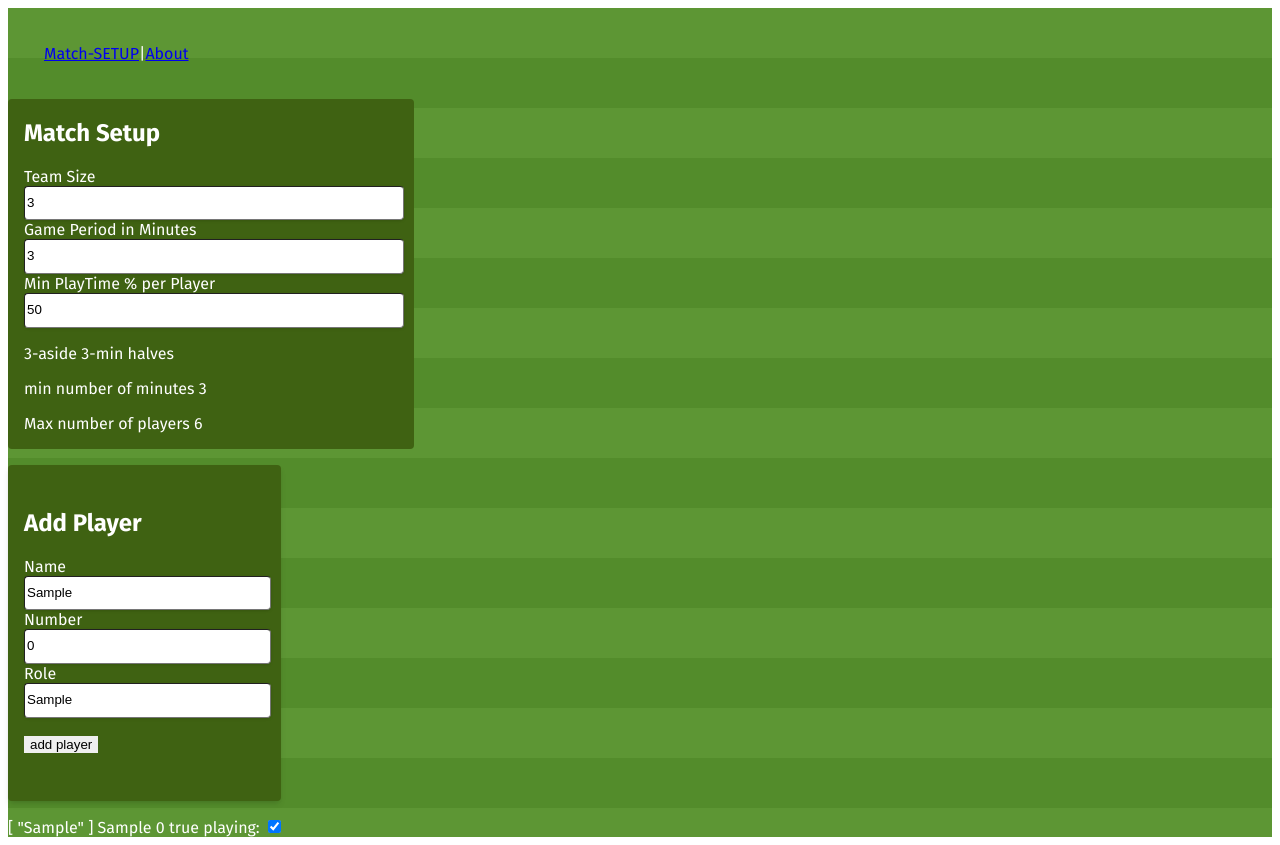
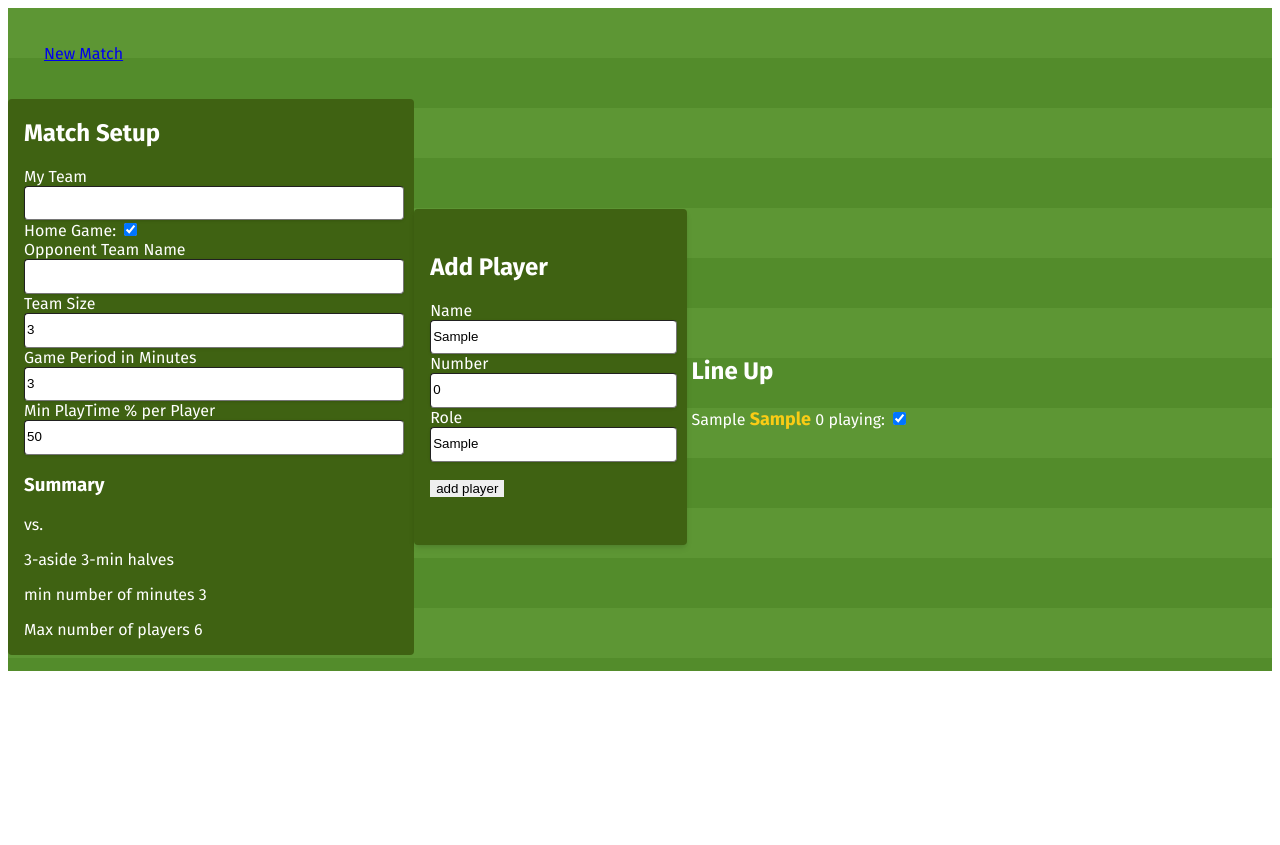
Before and after one commit to techfort/faircoach, a Vue app: page / in a window 1280 px wide. Both pictures are taken after typing "Sample", "Sample" into the empty fields and a click on the button "add player". After the commit the page ends 800 px from the top, so only its background shows below. Built offline with nearby package versions, Linux system fonts and the light colour scheme.

Commit message:
better layout, home/away team switches, starting on scoring goals

```diff
--- a/src/App.vue
+++ b/src/App.vue
@@ -1,8 +1,7 @@
 <template>
   <div class="p-0 m-0">
     <nav class="p-9 flex">
-      <router-link to="/">Match-SETUP</router-link> |
-      <router-link to="/about">About</router-link>
+      <router-link to="/">New Match</router-link>
     </nav>
     <router-view />
   </div>
--- a/src/components/MatchSetup.vue
+++ b/src/components/MatchSetup.vue
@@ -1,8 +1,23 @@
 <template>
-    <div>
+    <div class="flex">
       <div class="flex items-center justify-between">
-        <form class="bg-lime-800 rounded px-4 mb-4 border-0 border-lime-300">
+        <form class="bg-lime-800 rounded px-4 mb-4 border-0 border-lime-300" @submit.prevent>
           <h2>Match Setup</h2>
+          <div>
+            <label for="myTeamName">My Team</label>
+            <input type="text" name="myTeamName"
+              class="shadow appearance-none border rounded py-2 w-full focus:outline-none leading-tight"
+              v-model="game.myTeamName" />
+            Home Game: <input type="checkbox" name="isHomeGame" v-model="game.isHomeGame" />
+          </div>
+
+          <div>
+            <label for="opponentTeamName">Opponent Team Name</label>
+            <input type="text" name="opponentTeamName"
+              class="shadow appearance-none border rounded py-2 w-full focus:outline-none leading-tight"
+              v-model="game.opponentTeamName" />
+          </div>
+
           <div>
             <label for="teamSize">Team Size</label>
             <input type="number" name="teamSize"
@@ -22,13 +37,17 @@
               class="shadow appearance-none border rounded py-2 w-full focus:outline-none leading-tight"
               name="minimumPlayTime" v-model="game.minimumPlayTime" />
           </div>
-          <p>{{ game.teamSize }}-aside {{ game.periodLength }}-min halves</p>
-          <p>min number of minutes {{ minimumNumberOfMinutes }}</p>
-          <p>Max number of players {{ maxNumberOfPlayers }}</p>
+          <div>
+          <h3>Summary</h3>
+            <p>{{ game.myTeamName }} vs. {{ game.opponentTeamName }}</p>
+            <p>{{ game.teamSize }}-aside {{ game.periodLength }}-min halves</p>
+            <p>min number of minutes {{ minimumNumberOfMinutes }}</p>
+            <p>Max number of players {{ maxNumberOfPlayers }}</p>
+          </div>
         </form>
       </div>
       <div class="flex items-center justify-between">
-        <form class="bg-lime-800 shadow-md rounded px-4 pt-6 pb-8 mb-4 border-0" v-on:submit.prevent>
+        <form class="bg-lime-800 shadow-md rounded px-4 pt-6 pb-8 mb-4 border-0" @submit.prevent>
           <div class="flex flex-row clear-both"><h2>Add Player</h2></div>
           <div>
             <label for="name">Name</label>
@@ -56,11 +75,16 @@
           <p><button @click="addPlayer()" class="border-0">add player</button></p>
         </form>
       </div>
-      <div class="flex flex-row items-center justify-between clear-both">
-        <div v-if="game.players.size >= game.teamSize"><button @click="startMatch($event)">start match</button></div>
+      <div class="flex flex-row items-center justify-between clear-both m-1">
         <div>
+          <div v-if="game.players.size >= game.teamSize">
+            <button @click="startMatch($event)"
+              class="border-0 border-lime-800 rounded-md bg-yellow-600 shadow-md px-3 text-shao text-lg text-white">GO TO MATCH</button>
+          </div>
+          <h2>Line Up</h2>
           <div v-for="[id, player] in store.players" :key="player.id">
-            <span :id="id">{{ player.roles }} {{ player.name }} {{ player.playerNumber + ' ' + player.isPlaying }}
+            <span :id="id">{{ player.roles[0] }}
+              <span class="font-bold text-yellow-400 text-lg">{{ player.name }}</span> {{ player.playerNumber }}
               playing: <input type="checkbox" v-bind="player" class="border-0 border-lime-200 bg-slate-300" v-model="player.isPlaying" /></span>
           </div>
         </div>
--- a/src/helpers/index.ts
+++ b/src/helpers/index.ts
@@ -21,8 +21,15 @@
 };
 
 export type Goal = {
-  scorer: Player,
-  at: Date,
+  id: string,
+  scorer: number,
+  team: string,
+  at: number,
+};
+
+export type Shot = {
+  at: number,
+  team: ''
 };
 
 export type Duration = {
@@ -33,13 +40,14 @@
 export type Game = {
   id: string,
   isOngoing: boolean,
+  myTeamName: string,
+  opponentTeamName: string,
   teamSize: number,
   numberOfPeriods: number,
   periodLength: number,
   matchStart: Date,
   matchEnd: Date,
   goals: Array<Goal>,
-  opponentScore: number,
   isHomeGame: boolean,
   players: Map<string, Player>,
   minimumPlayTime: number,
@@ -92,11 +100,12 @@
   isOngoing: false,
   teamSize,
   periodLength,
+  myTeamName: '',
+  opponentTeamName: '',
   matchStart: new Date(),
   matchEnd: new Date(),
   goals: new Array<Goal>(),
   breaks: new Array<Interval>(),
-  opponentScore: 0,
   isHomeGame,
   players: new Map<string, Player>(),
   minimumPlayTime: 50,
@@ -104,9 +113,11 @@
   finished: false,
 });
 
-export const newGoal = (player: Player) : Goal => ({
-  at: new Date(),
+export const newGoal = (at: number, player: number, team: string) : Goal => ({
+  id: uuidv4(),
+  at,
   scorer: player,
+  team,
 });
 
 export const playPlayer = (player: Player) : Player => {
@@ -202,10 +213,10 @@
 
 export const totalBreaksLength = (game: Game) : number => Math.trunc(game.breaks.reduce((prev, cur) => prev + (cur.end - cur.start), 0) / 1000);
 
-export const homeGoal = (player: Player, game: Game) : Game => {
+export const scoreGoal = (at: number, player: number, team: string, game: Game) : Game => {
   const g = game;
-  g.goals.push(newGoal(player));
+  g.goals.push(newGoal(at, player, team));
   return g;
 };
 
-export const getScore = (game: Game) : string => `${game.goals.length} - ${game.opponentScore}`;
+// export const getScore = (game: Game) : string => `${game.goals.length} - ${game.opponentGoals.length}`;
--- a/src/views/MatchView.vue
+++ b/src/views/MatchView.vue
@@ -1,6 +1,16 @@
 <template>
-  <div id="matchProgress" class="w-screen p-16 text-sky-300 font-bold">
-    <circle-progress :percent="percentageOfMatch" :show-percent="true" class="text-center" />
+  <div id="matchProgress" class="w-screen p-16 m-4 font-bold">
+    <div class="flex bg-lime-800 m-4 items-center justify-content">
+      <circle-progress :percent="percentageOfMatch" :show-percent="true" class="text-center" />
+      <div>
+        <h2>{{ homeTeam }} - {{ awayTeam }}</h2>
+        <h2>{{ homeGoals }} - {{ awayGoals }}</h2>
+        <div class="grid grid-cols-2 gap-4">
+          <div>Add Goal for Hone</div>
+          <div>Add Goal for Away</div>
+        </div>
+      </div>
+    </div>
     {{ state }}
     <button v-if="state == 'NOT_STARTED'" @click="start()">start</button>
     <button v-if="state == 'PLAYING'" @click="pause()">pause</button>
@@ -9,7 +19,7 @@
     <div>
       <button @click="reset()">reset</button>
     </div>
-    <div>
+    <div v-if="debug">
       Breaks
       <div v-for="b in store.g.breaks" :key="b.start">
         {{ b.start }} => {{ b.end }}
@@ -19,7 +29,6 @@
     <div>
       <div v-for="[id, p] in store.g.players" :key="id">
         <player-view :player="p" :game="store.g" />
-        <!-- {{ p.name }} - {{ playerTime(p).minutes }}:{{ playerTime(p).seconds }} -->
       </div>
     </div>
   </div>
@@ -33,7 +42,7 @@
 
 <script>
 import "vue3-circle-progress/dist/circle-progress.css";
-import { defineComponent, onMounted, ref } from 'vue';
+import { defineComponent, onMounted, ref, computed } from 'vue';
 import { useMatchStore } from '@/store/match';
 import { playerTime, pauseGame, resumeGame, startGame, updateGame, stopGame, totalBreaksLength } from '@/helpers';
 import CircleProgress from 'vue3-circle-progress';
@@ -97,6 +106,7 @@
     };
     onMounted(() => { console.log(store.g); });
     return {
+      debug: false,
       store,
       percentageOfMatch,
       timer,
@@ -111,6 +121,16 @@
       stop,
       playerTime: (p) => playerTime(p),
       players: ref(() => store.g.players),
+      homeTeam: computed(() => store.g.isHomeGame ? store.g.myTeamName : store.g.opponentTeamName ),
+      awayTeam: computed(() => store.g.isHomeGame ? store.g.opponentTeamName : store.g.myTeamName ),
+      homeGoals: computed(() => {
+        const teamName = store.g.isHomeGame ? store.g.myTeamName : store.g.opponentTeamName;
+        return store.g.goals.filter((goal) => goal.team == teamName).length;
+      }),
+      awayGoals: computed(() => {
+        const teamName = store.g.isHomeGame ? store.g.opponentTeamName : store.g.myTeamName;
+        return store.g.goals.filter((goal) => goal.team == teamName).length;
+      }),
     };
   },
   components: {
```
